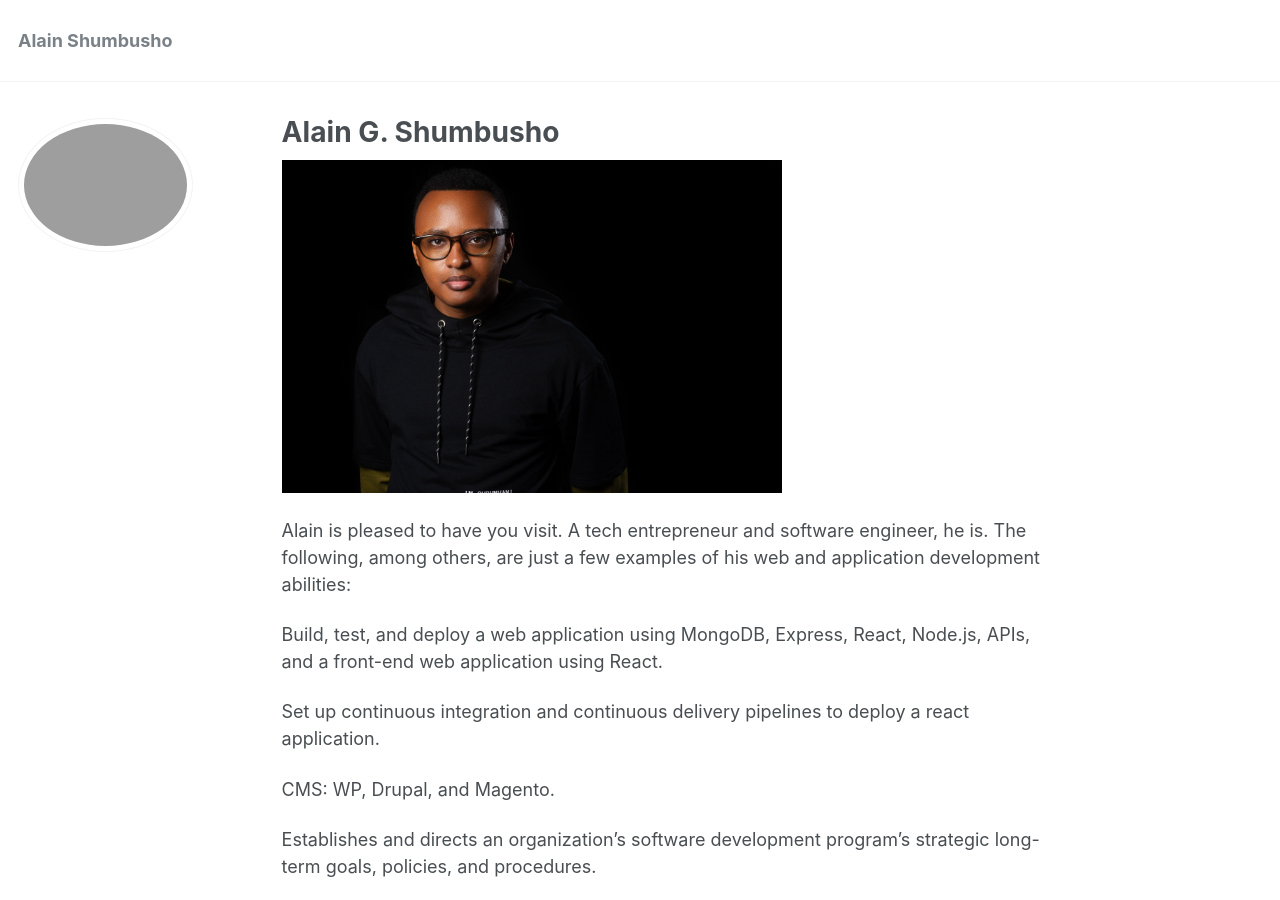
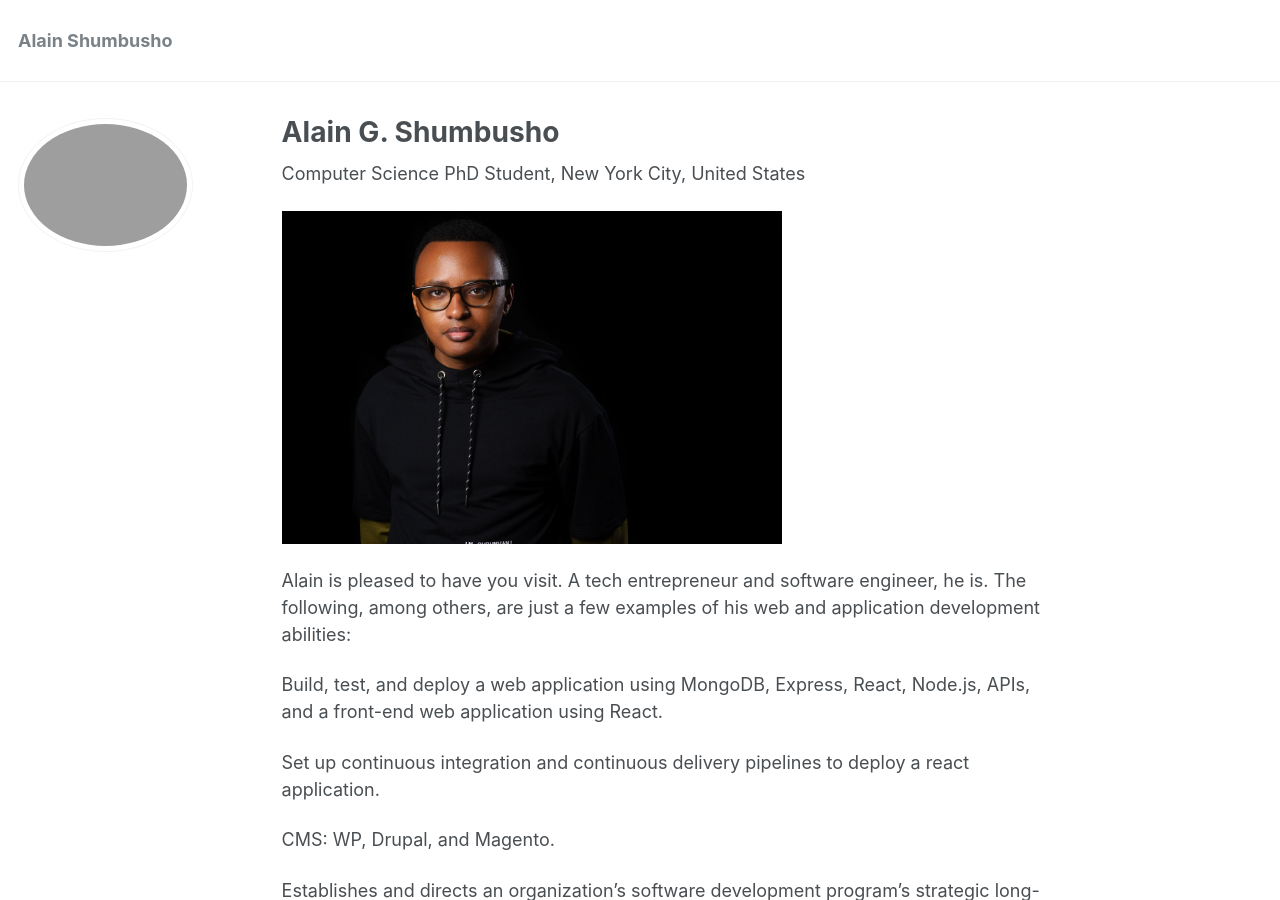
Before and after one commit to phdcsseiden/phdcsseiden.github.io, a Jekyll site: the page built from _pages/about.md, in a window 1280 px wide and 900 px high. Built offline with Jekyll 4.4.1, drawn with Linux system fonts in a browser that asks for light colours.

Commit message:
Update about.md

```diff
--- a/_pages/about.md
+++ b/_pages/about.md
@@ -7,6 +7,10 @@ redirect_from:
   - /about/
   - /about.md
 ---
+
+
+Computer Science PhD Student, New York City, United States
+
 
 <img src="images/Headshotwoo.jpg" alt="" style="width:500px;height:333px;">
 
```
